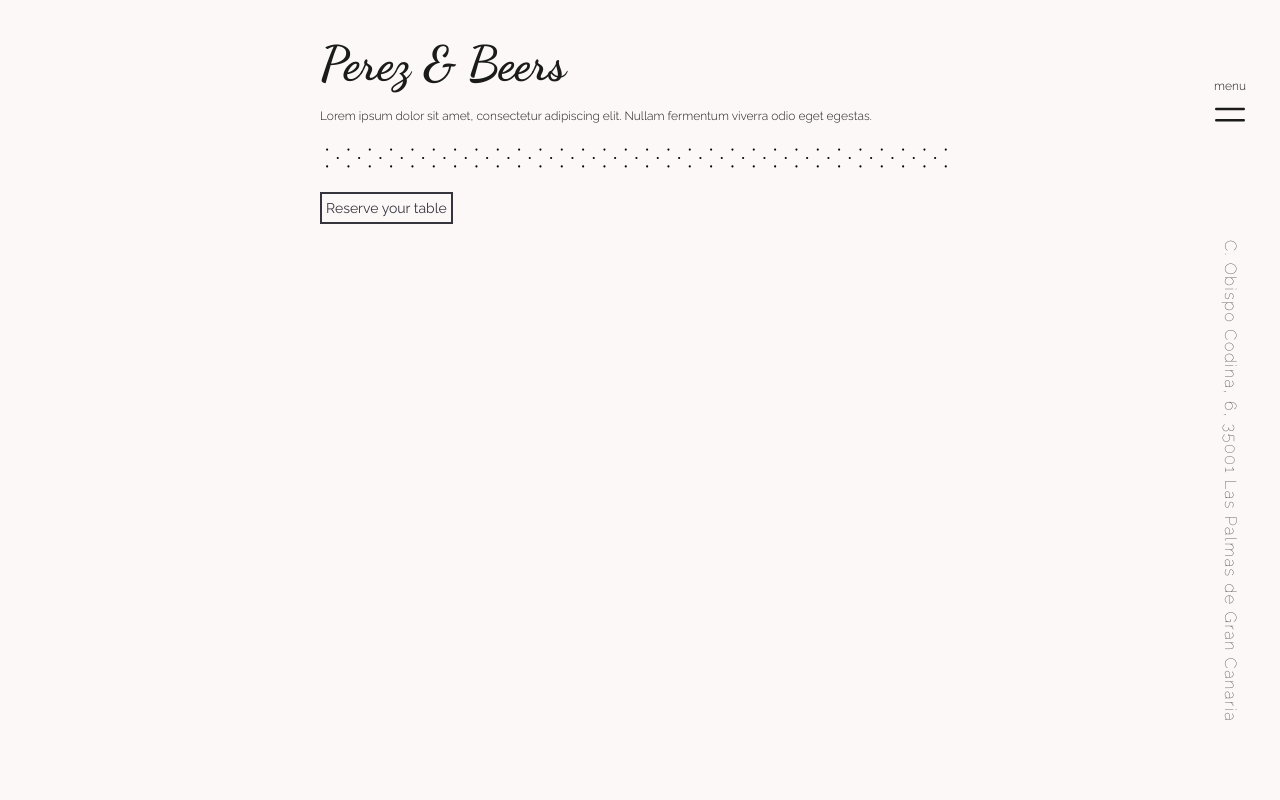
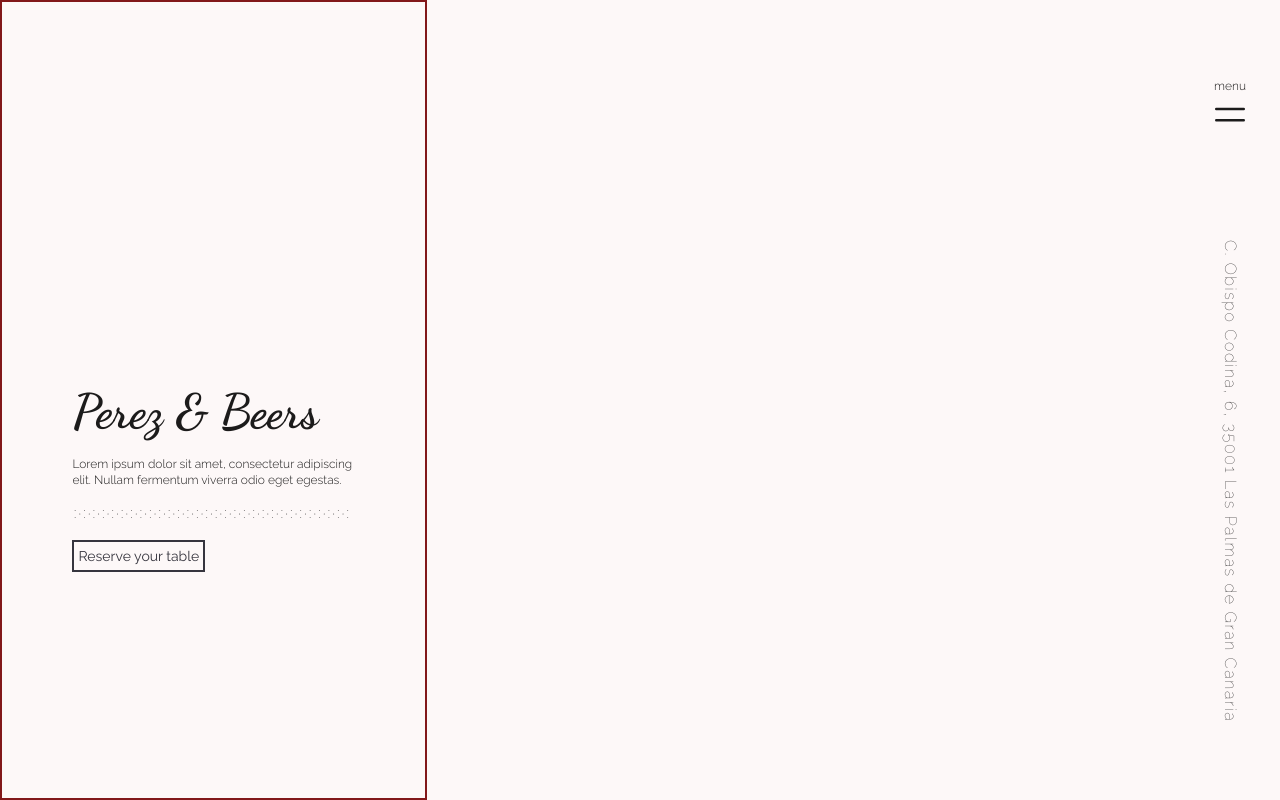
Before and after one commit to AdrianCardonaCandil/perezandbeers, a React (Vite) app in the folder frontend/: page / in a window 1280 px wide. Built offline with nearby package versions, Linux system fonts and the light colour scheme.

Commit message:
front component done (no grid)

```diff
--- a/frontend/src/components/home/Front.jsx
+++ b/frontend/src/components/home/Front.jsx
@@ -14,8 +14,8 @@ import divider from "../../assets/divider.svg";
 
 const Front = ({ logo, message, label }) => {
   return (
-    <section className="flex items-center justify-center">
-      <div className="my-10 flex w-1/2 flex-col items-start gap-5">
+    <section className="flex items-center justify-center md:w-1/3 md:h-screen md:min-h-150 border-red-900 border-2">
+      <div className="my-10 flex w-1/2 flex-col items-start gap-5 md:w-2/3 md:mt-50">
         <h1
           className="text-5xl font-extrabold"
           style={{ fontFamily: "'Dancing Script'" }}
```
